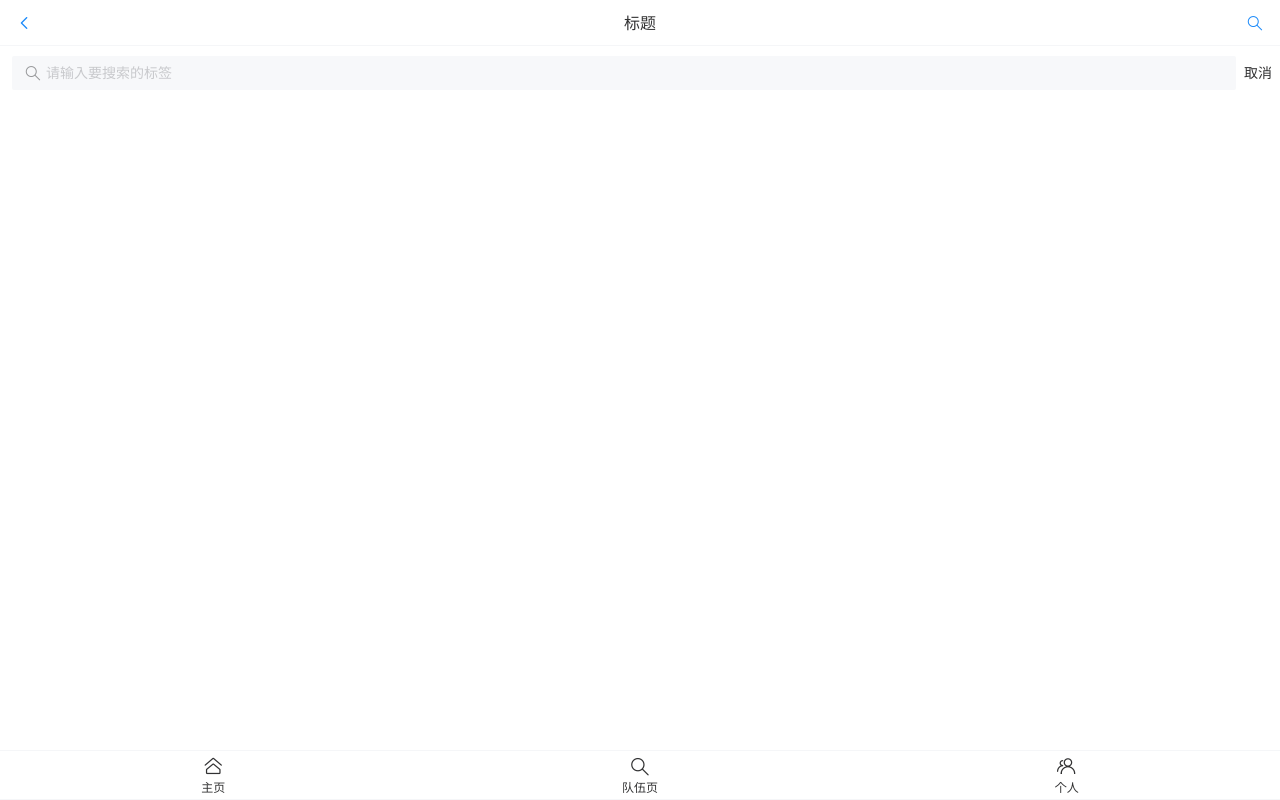
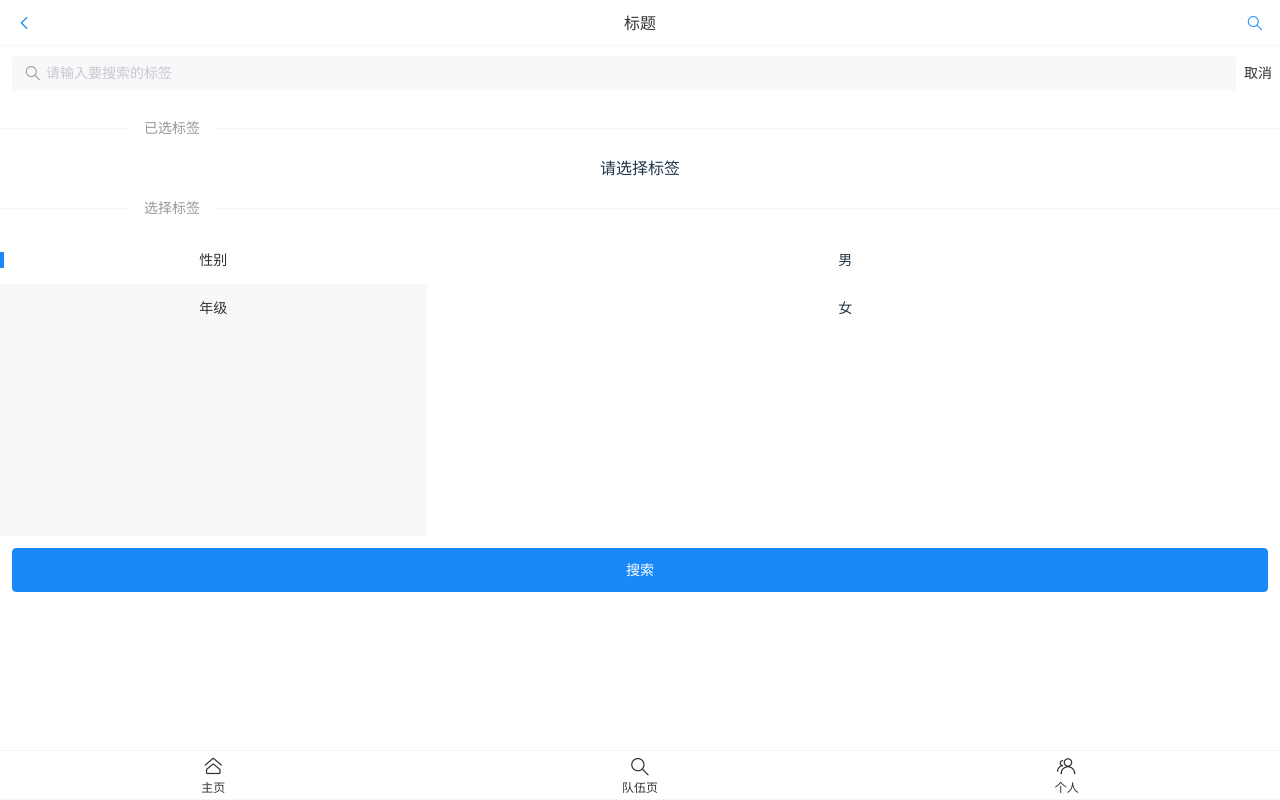
Before and after one commit to RustHYL/Partner, a Vue app in the folder partner-matching-frontend/: page /#/search in a window 1280 px wide. Built offline with nearby package versions, Linux system fonts and the light colour scheme.

Commit message:
frontend
search

```diff
--- a/partner-matching-frontend/components.d.ts
+++ b/partner-matching-frontend/components.d.ts
@@ -11,6 +11,7 @@ declare module 'vue' {
     RouterView: typeof import('vue-router')['RouterView']
     VanButton: typeof import('vant/es')['Button']
     VanCol: typeof import('vant/es')['Col']
+    VanConfigProvider: typeof import('vant/es')['ConfigProvider']
     VanDivider: typeof import('vant/es')['Divider']
     VanIcon: typeof import('vant/es')['Icon']
     VanNavBar: typeof import('vant/es')['NavBar']
--- a/partner-matching-frontend/src/layouts/BasicLayout.vue
+++ b/partner-matching-frontend/src/layouts/BasicLayout.vue
@@ -25,7 +25,9 @@ import {showToast} from "vant";
 import {useRouter} from "vue-router";
 
 const router = useRouter();
-const onClickLeft = () => alert("左")
+const onClickLeft = () => {
+  router.push('/')
+};
 const onClickRight = () => {
   router.push('/search')
 };
--- a/partner-matching-frontend/src/pages/Search.vue
+++ /dev/null
@@ -1,25 +0,0 @@
-<template>
-  <form action="/">
-    <van-search
-        v-model="searchText"
-        show-action
-        placeholder="请输入要搜索的标签"
-        @search="onSearch"
-        @cancel="onCancel"
-
-    />
-  </form>
-</template>
-
-<script setup>
-import { ref } from 'vue';
-import { showToast } from 'vant';
-
-const searchText = ref('');
-const onSearch = (val) => showToast(val);
-const onCancel = () => showToast('取消');
-</script>
-
-<style scoped>
-
-</style>
--- /dev/null
+++ b/partner-matching-frontend/src/pages/SearchPage.vue
@@ -0,0 +1,97 @@
+<template>
+  <form action="/">
+    <van-search
+        v-model="searchText"
+        show-action
+        placeholder="请输入要搜索的标签"
+        @search="onSearch"
+        @cancel="onCancel"
+    />
+  </form>
+  <van-divider content-position="left">已选标签</van-divider>
+  <div v-if="activeIds.length === 0">请选择标签</div>
+  <van-row gutter="16" style="padding: 0 16px">
+    <van-col v-for="tag in activeIds">
+      <van-tag closeable size="small" type="primary" @close="doClose(tag)">
+        {{ tag }}
+      </van-tag>
+    </van-col>
+  </van-row>
+  <van-divider content-position="left">选择标签</van-divider>
+  <van-tree-select
+      v-model:active-id="activeIds"
+      v-model:main-active-index="activeIndex"
+      :items="tagList"
+  />
+  <div style="padding: 12px">
+    <van-button block type="primary" >搜索</van-button>
+  </div>
+</template>
+
+<script setup lang="ts">
+import { ref } from 'vue';
+
+const searchText = ref('');
+
+const originTagList = [{
+  text: '性别',
+  children: [
+    {text: '男', id: '男'},
+    {text: '女', id: '女'},
+  ],
+},
+  {
+    text: '年级',
+    children: [
+      {text: '大一', id: '大一'},
+      {text: '大二', id: '大二'},
+      {text: '大3', id: '大3'},
+      {text: '大4', id: '大4'},
+      {text: '大5', id: '大5aaaaaaa'},
+      {text: '大6', id: '大6aaaaaaa'},
+    ],
+  },
+]
+
+// 标签列表
+let tagList = ref(originTagList);
+
+/**
+ * 搜索过滤
+ * @param val
+ */
+const onSearch = (val) => {
+  tagList.value = originTagList.map(parentTag => {
+    const tempChildren = [...parentTag.children];
+    const tempParentTag = {...parentTag};
+    tempParentTag.children = tempChildren.filter(item => item.text.includes(searchText.value));
+    return tempParentTag;
+  });
+
+}
+const onCancel = () => {
+  searchText.value = '';
+  tagList.value = originTagList;
+};
+
+// 已选中的标签
+const activeIds = ref([]);
+const activeIndex = ref(0);
+
+// 移除标签
+const doClose = (tag) => {
+  activeIds.value = activeIds.value.filter(item => {
+    return item !== tag;
+  })
+}
+
+/**
+ * 执行搜索
+ */
+
+
+</script>
+
+<style scoped>
+
+</style>
--- a/partner-matching-frontend/src/style.css
+++ b/partner-matching-frontend/src/style.css
@@ -4,8 +4,8 @@
   font-weight: 400;
 
   color-scheme: light dark;
-  color: rgba(255, 255, 255, 0.87);
-  background-color: #242424;
+  color: rgba(23, 8, 8, 0.87);
+  background-color: #ffffff;
 
   font-synthesis: none;
   text-rendering: optimizeLegibility;
```
Also changed, not shown: partner-matching-frontend/src/config/route.ts (+4 -4 lines), partner-matching-frontend/src/pages/TeamPage.vue (renamed from partner-matching-frontend/src/pages/Team.vue), partner-matching-frontend/src/pages/UserPage.vue (renamed from partner-matching-frontend/src/pages/User.vue).
